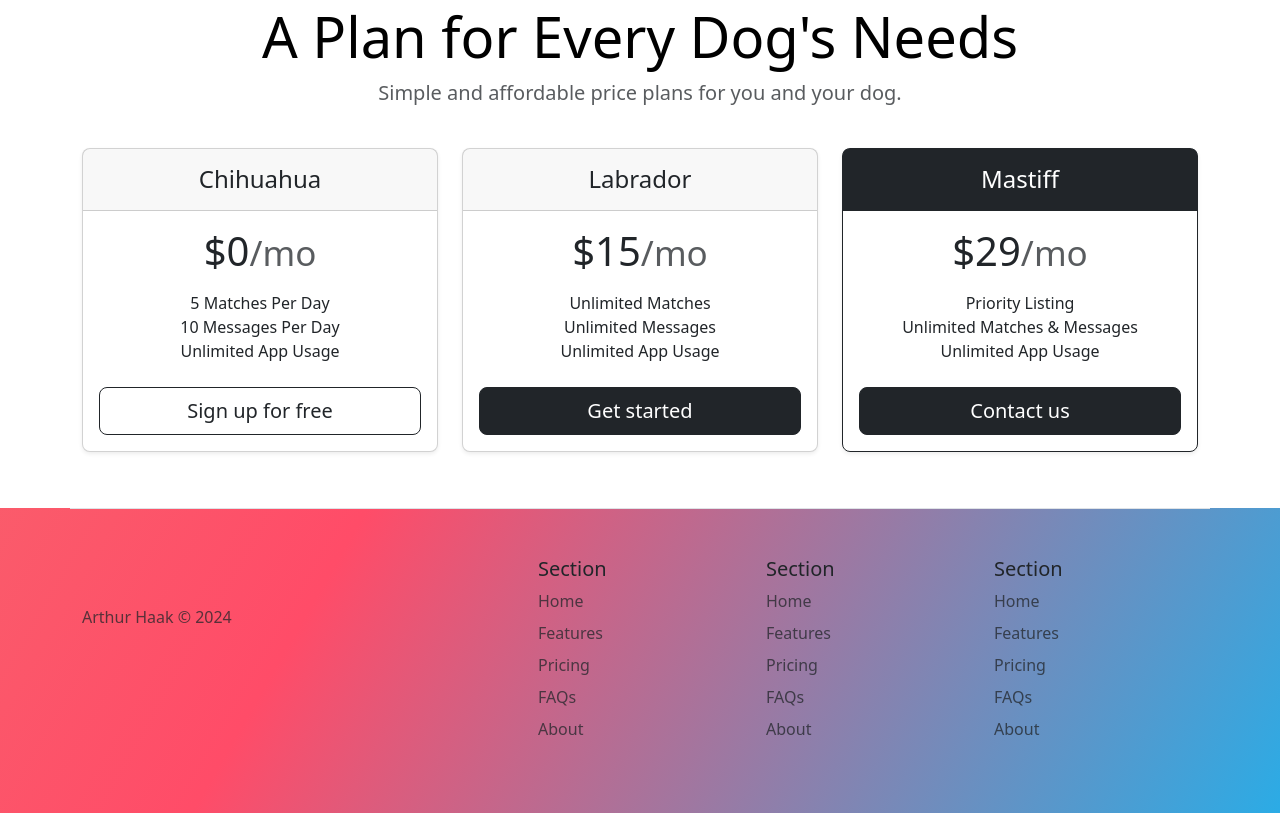
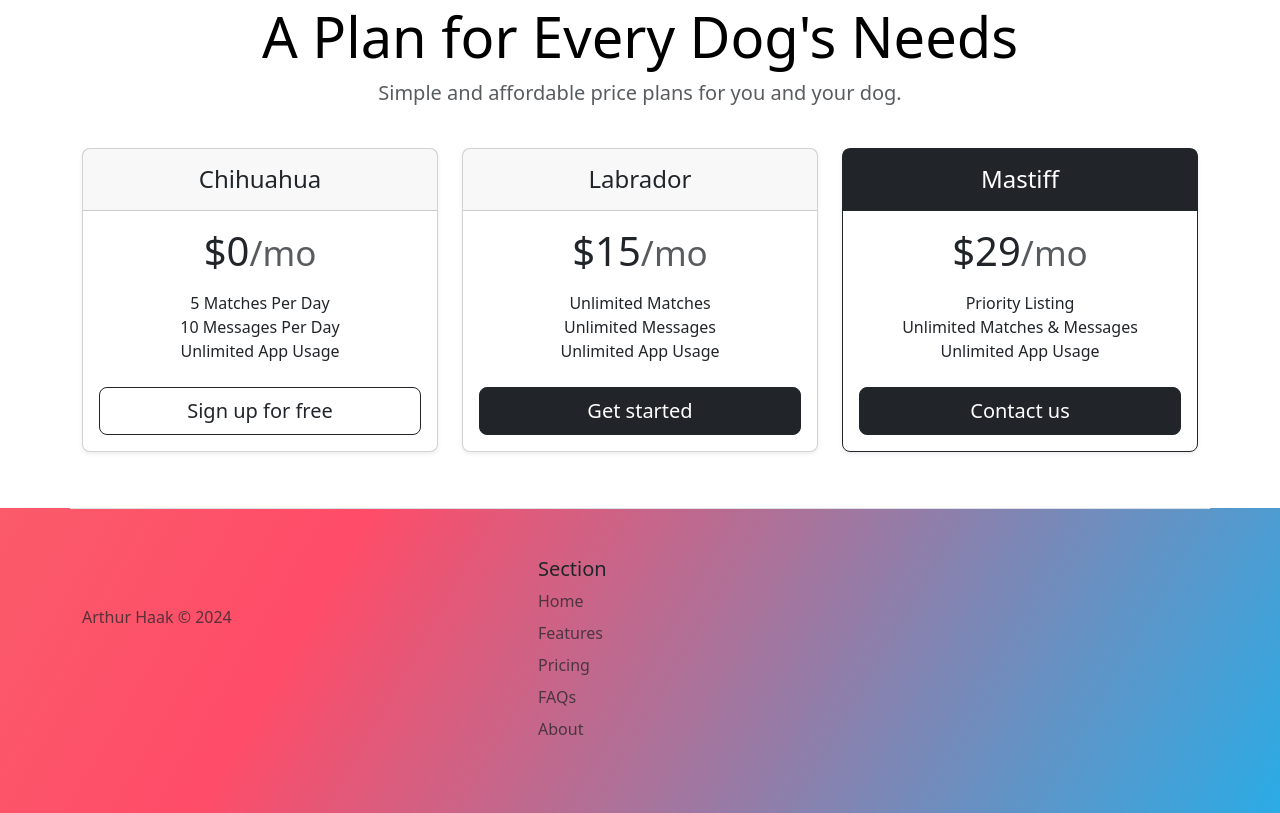
Before and after one commit to ArthurHaak/TinDog, a plain HTML site: page index.html in a window 1280 px wide. Shown: the part 1644-2457 px from the top of the page. Drawn offline with nearby package versions, Linux system fonts and the light colour scheme.

Commit message:
Update index.html
Deleted unnecessary elemens

```diff
--- a/index.html
+++ b/index.html
@@ -214,28 +214,6 @@
             <li class="nav-item mb-2"><a href="#" class="nav-link p-0 text-body-secondary">About</a></li>
           </ul>
         </div>
-
-        <div class="col mb-3">
-          <h5>Section</h5>
-          <ul class="nav flex-column">
-            <li class="nav-item mb-2"><a href="#" class="nav-link p-0 text-body-secondary">Home</a></li>
-            <li class="nav-item mb-2"><a href="#" class="nav-link p-0 text-body-secondary">Features</a></li>
-            <li class="nav-item mb-2"><a href="#" class="nav-link p-0 text-body-secondary">Pricing</a></li>
-            <li class="nav-item mb-2"><a href="#" class="nav-link p-0 text-body-secondary">FAQs</a></li>
-            <li class="nav-item mb-2"><a href="#" class="nav-link p-0 text-body-secondary">About</a></li>
-          </ul>
-        </div>
-
-        <div class="col mb-3">
-          <h5>Section</h5>
-          <ul class="nav flex-column">
-            <li class="nav-item mb-2"><a href="#" class="nav-link p-0 text-body-secondary">Home</a></li>
-            <li class="nav-item mb-2"><a href="#" class="nav-link p-0 text-body-secondary">Features</a></li>
-            <li class="nav-item mb-2"><a href="#" class="nav-link p-0 text-body-secondary">Pricing</a></li>
-            <li class="nav-item mb-2"><a href="#" class="nav-link p-0 text-body-secondary">FAQs</a></li>
-            <li class="nav-item mb-2"><a href="#" class="nav-link p-0 text-body-secondary">About</a></li>
-          </ul>
-        </div>
       </footer>
     </div>
   </section>
```
